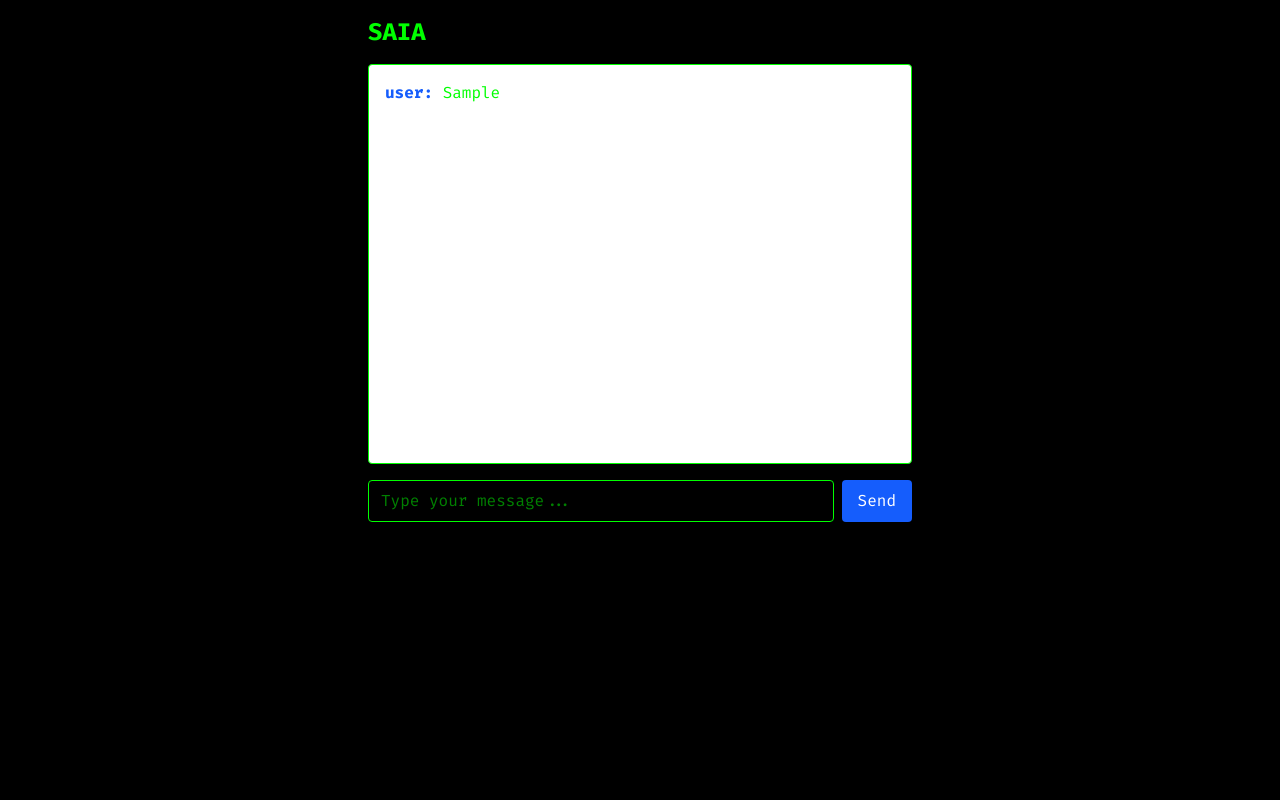
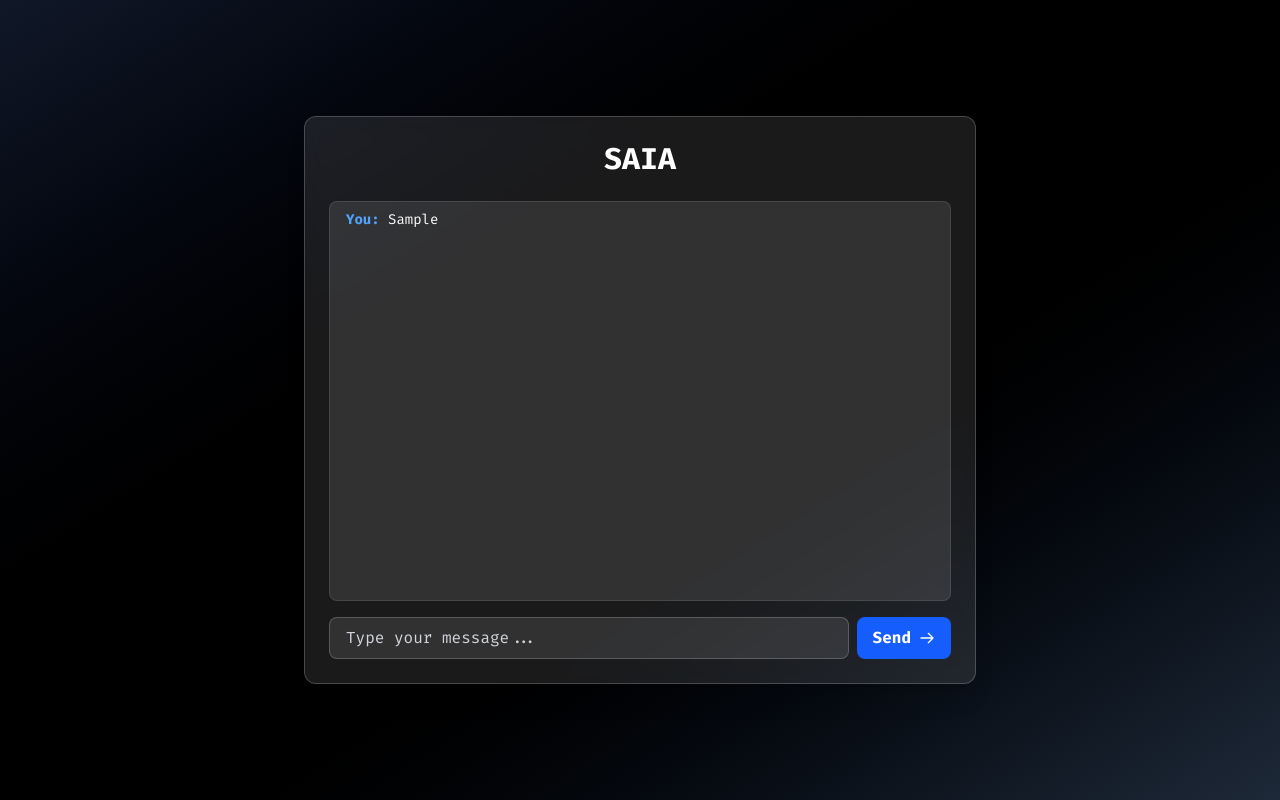
Before and after one commit to SavvyHex/saia, a Next.js app: page /chat in a window 1280 px wide. Both pictures are taken after typing "Sample" into the empty fields and a click on the button "Send". Built offline with nearby package versions, Linux system fonts and the light colour scheme; no server answers.

Commit message:
feat : better chat page UI

```diff
--- a/src/app/api/chat/route.tsx
+++ b/src/app/api/chat/route.tsx
@@ -1,28 +1,31 @@
-import { NextRequest, NextResponse } from 'next/server';
+import { NextRequest, NextResponse } from "next/server";
 
 export async function POST(req: NextRequest) {
   const { messages, model } = await req.json();
 
   try {
-    const response = await fetch('https://openrouter.ai/api/v1/chat/completions', {
-      method: 'POST',
+    const response = await fetch("https://openrouter.ai/api/v1/chat/completions", {
+      method: "POST",
       headers: {
-        'Authorization': `Bearer ${process.env.OPENROUTER_API_KEY}`,
-        'Content-Type': 'application/json',
-        'HTTP-Referer': 'http://localhost:3000',
-        'X-Title': 'SAIA',
+        Authorization: `Bearer ${process.env.OPENROUTER_API_KEY}`,
+        "Content-Type": "application/json",
+        "HTTP-Referer": "http://localhost:3000", // Change to your domain if deployed
+        "X-Title": "SAIA",
       },
       body: JSON.stringify({
-        model: model || 'cognitivecomputations/dolphin-mistral-24b-venice-edition:free',
+        model: model || "cognitivecomputations/dolphin-mistral-24b-venice-edition:free",
         messages,
+        stream: false,
       }),
     });
 
     const data = await response.json();
-    console.log('OpenRouter raw response:', data);
-    return NextResponse.json(data.choices[0].message);
-  } catch (err) {
-    console.error(err);
-    return NextResponse.json({ error: 'OpenRouter request failed' }, { status: 500 });
+
+    const content = data?.choices?.[0]?.message?.content;
+
+    return NextResponse.json({ content });
+  } catch (error) {
+    console.error("OpenRouter error:", error);
+    return NextResponse.json({ error: "Failed to get response from OpenRouter" }, { status: 500 });
   }
 }
--- a/src/app/chat/page.tsx
+++ b/src/app/chat/page.tsx
@@ -8,8 +8,15 @@ type Message = {
 };
 
 export default function HomePage() {
+  const systemPrompt: Message = {
+    role: "assistant",
+    content:
+      "You are SAIA, a friendly and intelligent AI assistant. Always refer to yourself as SAIA when asked for your name or identity.",
+  };
+
   const [messages, setMessages] = useState<Message[]>([]);
   const [input, setInput] = useState("");
+  const [isTyping, setIsTyping] = useState(false);
 
   const sendMessage = async () => {
     if (!input.trim()) return;
@@ -20,55 +27,68 @@ export default function HomePage() {
     ];
     setMessages(newMessages);
     setInput("");
+    setIsTyping(true); // Show typing indicator
 
     try {
       const res = await fetch("/api/chat", {
         method: "POST",
         headers: { "Content-Type": "application/json" },
         body: JSON.stringify({
-          messages: newMessages,
-          model: "cognitivecomputations/dolphin-mistral-24b-venice-edition:free", // Explicit model
+          messages: [systemPrompt, ...newMessages],
+          model:
+            "cognitivecomputations/dolphin-mistral-24b-venice-edition:free",
         }),
       });
 
       const data = await res.json();
+      setIsTyping(false); // Hide typing indicator
 
-      if (data?.content) {
+      if (typeof data?.content === "string") {
         const updatedMessages: Message[] = [
           ...newMessages,
           { role: "assistant", content: data.content },
         ];
         setMessages(updatedMessages);
       } else {
-        console.error("No response content:", data);
+        console.error("Invalid response content:", data);
       }
     } catch (error) {
       console.error("Error sending message:", error);
+      setIsTyping(false);
     }
   };
 
   return (
-    <main className="p-4 max-w-xl mx-auto">
-      <h1 className="text-2xl font-bold mb-4">SAIA</h1>
-      <div className="border rounded p-4 h-[400px] overflow-y-auto bg-white shadow mb-4">
+    <main className="min-h-screen bg-gradient-to-br from-gray-900 via-black to-gray-800 flex items-center justify-center p-4">
+      <div className="w-full max-w-2xl backdrop-blur-md bg-white/10 rounded-xl border border-white/20 shadow-xl p-6">
+        <h1 className="text-3xl text-white font-bold mb-6 text-center animate-fade-in">
+          SAIA
+        </h1>
+
+        <div className="h-[400px] overflow-y-auto px-4 py-2 rounded-lg bg-white/10 border border-white/10 mb-4 text-sm text-white space-y-2">
           {messages.map((msg, i) => (
-          <div key={i} className="mb-2">
+            <div key={i} className="whitespace-pre-line">
               <span
-              className={
-                msg.role === "user"
-                  ? "text-blue-600 font-semibold"
-                  : "text-green-600 font-semibold"
-              }
+                className={`font-semibold ${
+                  msg.role === "user" ? "text-blue-400" : "text-green-400"
+                }`}
               >
-              {msg.role}:
+                {msg.role === "user" ? "You" : "SAIA"}:
               </span>{" "}
               {msg.content}
             </div>
           ))}
+
+          {isTyping && (
+            <div className="text-green-400 italic animate-pulse">
+              SAIA is typing...
             </div>
+          )}
+        </div>
+
         <div className="flex gap-2">
           <input
-          className="flex-grow border rounded px-3 py-2"
+            className="flex-grow bg-white/10 border border-white/20 rounded-lg px-4 py-2 text-white placeholder-gray-300 focus:outline-none"
             value={input}
             onChange={(e) => setInput(e.target.value)}
             onKeyDown={(e) => e.key === "Enter" && sendMessage()}
@@ -76,10 +96,25 @@ export default function HomePage() {
           />
           <button
             onClick={sendMessage}
-          className="bg-blue-600 text-white px-4 py-2 rounded hover:bg-blue-700"
+            className="flex items-center gap-2 bg-blue-600 hover:bg-blue-700 text-white font-semibold px-4 py-2 rounded-lg transition"
           >
-          Send
+            <span>Send</span>
+            <svg
+              xmlns="http://www.w3.org/2000/svg"
+              className="w-4 h-4"
+              fill="none"
+              viewBox="0 0 24 24"
+              stroke="currentColor"
+            >
+              <path
+                strokeLinecap="round"
+                strokeLinejoin="round"
+                strokeWidth={2}
+                d="M14 5l7 7m0 0l-7 7m7-7H3"
+              />
+            </svg>
           </button>
+        </div>
       </div>
     </main>
   );
```
Lines whose indentation alone changed are shown as unchanged.
